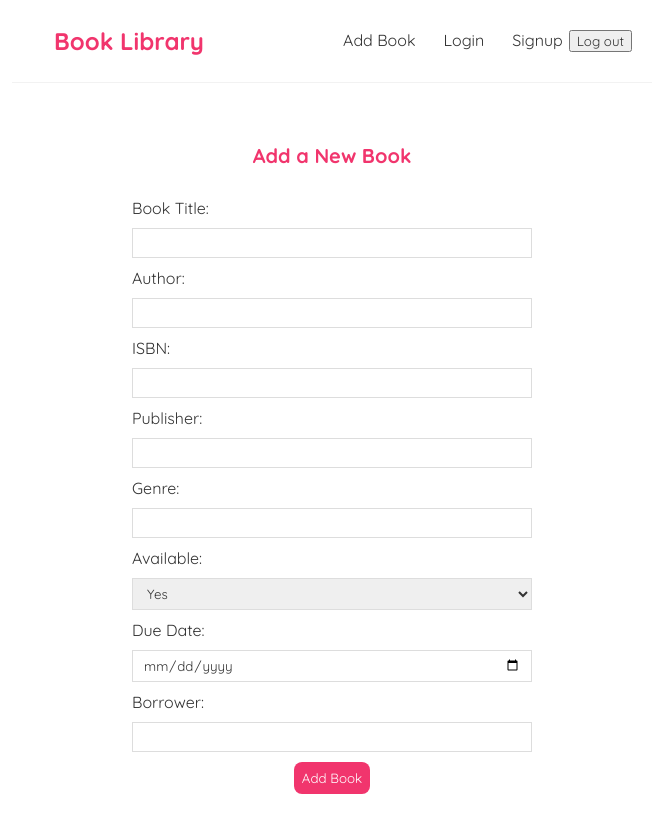
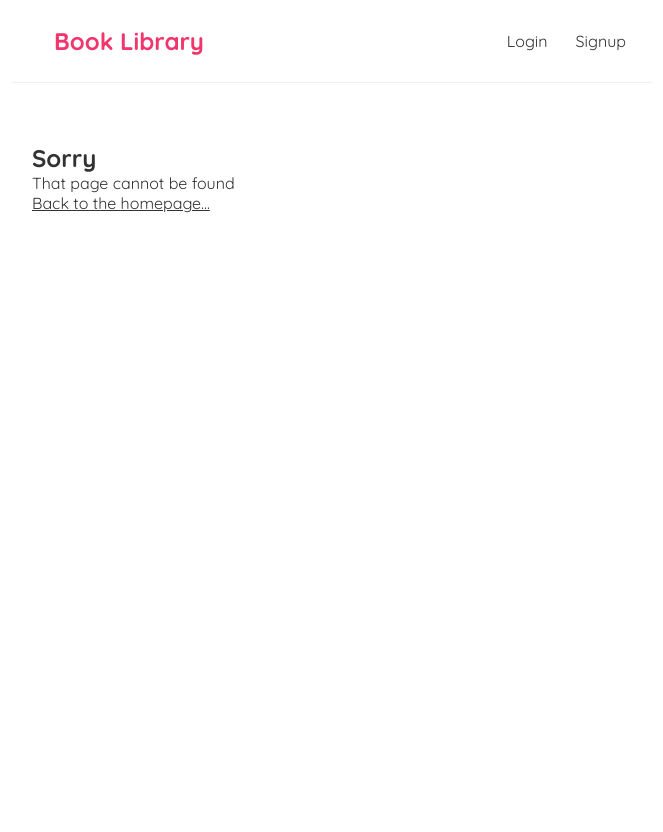
Before and after one commit to clarypham1/Week6-PP-FE, a React (Vite) app in the folder week6-fepp-option-b/frontend/: page /add-book in a window 1280 px wide. Shown: the top 832 px of the page, without its empty margins (308-971 px from the left). After the commit the page ends 800 px from the top, so only its background shows below. Built offline with nearby package versions, Linux system fonts and the light colour scheme.

Commit message:
feat(auth): add route protection, token headers, and conditional rendering

```diff
--- a/week6-fepp-option-b/frontend/src/App.jsx
+++ b/week6-fepp-option-b/frontend/src/App.jsx
@@ -1,29 +1,69 @@
 import { BrowserRouter, Routes, Route, Navigate } from "react-router-dom";
+import { useState } from "react";
 
 // pages & components
+import Navbar from "./components/Navbar";
 import Home from "./pages/HomePage";
 import AddBookPage from "./pages/AddBookPage";
-import Navbar from "./components/Navbar";
-import NotFoundPage from "./pages/NotFoundPage";
 import BookPage from "./pages/BookPage";
 import EditBookPage from "./pages/EditBookPage";
+import NotFoundPage from "./pages/NotFoundPage";
 import Login from "./pages/Login";
 import Signup from "./pages/Signup";
 
 const App = () => {
+  const [isAuthenticated, setIsAuthenticated] = useState(() => {
+    const user = JSON.parse(localStorage.getItem("user"));
+    return user && user.token ? true : false;
+  });
+
   return (
     <div className="App">
       <BrowserRouter>
-        <Navbar />
+        <Navbar
+          isAuthenticated={isAuthenticated}
+          setIsAuthenticated={setIsAuthenticated}
+        />
         <div className="content">
           <Routes>
             <Route path="/" element={<Home />} />
-            <Route path="/add-book" element={<AddBookPage />} />
+            <Route
+              path="/books/:id"
+              element={<BookPage isAuthenticated={isAuthenticated} />}
+            />
+            <Route
+              path="/books/add-book"
+              element={
+                isAuthenticated ? <AddBookPage /> : <Navigate to="/signup" />
+              }
+            />
+            <Route
+              path="/edit-book/:id"
+              element={
+                isAuthenticated ? <EditBookPage /> : <Navigate to="/signup" />
+              }
+            />
+            <Route
+              path="/signup"
+              element={
+                isAuthenticated ? (
+                  <Navigate to="/" />
+                ) : (
+                  <Signup setIsAuthenticated={setIsAuthenticated} />
+                )
+              }
+            />
+            <Route
+              path="/login"
+              element={
+                isAuthenticated ? (
+                  <Navigate to="/" />
+                ) : (
+                  <Login setIsAuthenticated={setIsAuthenticated} />
+                )
+              }
+            />
             <Route path="*" element={<NotFoundPage />} />
-            <Route path="/books/:id" element={<BookPage />} />
-            <Route path="/edit-book/:id" element={<EditBookPage />} />
-            <Route path="/signup" element={<Signup />} />
-            <Route path="/login" element={<Login />} />
           </Routes>
         </div>
       </BrowserRouter>
--- a/week6-fepp-option-b/frontend/src/components/Navbar.jsx
+++ b/week6-fepp-option-b/frontend/src/components/Navbar.jsx
@@ -1,7 +1,8 @@
 import { Link } from "react-router-dom";
 
-const Navbar = () => {
+const Navbar = ({isAuthenticated, setIsAuthenticated}) => {
   const handleClick = () => {
+    setIsAuthenticated(false);
     localStorage.removeItem("user");
   };
 
@@ -11,12 +12,19 @@
         <h1>Book Library</h1>
       </Link>
       <div className="links">
-        <div>
-          <Link to="/books/add-book">Add Book</Link>
-          <Link to="/login">Login</Link>
-          <Link to="/signup">Signup</Link>
-          <button onClick={handleClick}>Log out</button>
-        </div>
+        {isAuthenticated && (
+          <div>
+            <Link to="/books/add-book">Add Book</Link>
+            <span>{JSON.parse(localStorage.getItem("user")).email}</span>
+            <button onClick={handleClick}>Log out</button>
+          </div>
+        )}
+        {!isAuthenticated && (
+          <div>
+            <Link to="/login">Login</Link>
+            <Link to="/signup">Signup</Link>
+          </div>
+        )}
       </div>
     </nav>
   );
--- a/week6-fepp-option-b/frontend/src/pages/AddBookPage.jsx
+++ b/week6-fepp-option-b/frontend/src/pages/AddBookPage.jsx
@@ -4,6 +4,8 @@
 
 const AddBookPage = () => {
 
+  const user = JSON.parse(localStorage.getItem("user"));
+  const token = user ? user.token : null;
 
   const [title, setTitle] = useState("");
   const [author, setAuthor] = useState("");
@@ -20,7 +22,9 @@
     try {
       const res = await fetch("/api/books", {
         method: "POST",
-        headers: { "Content-Type": "application/json" },
+        headers: { "Content-Type": "application/json",
+          Authorization: `Bearer ${token}`,
+         },
         body: JSON.stringify(newBook),
       });
       if (!res.ok) throw new Error("Failed to add book");
--- a/week6-fepp-option-b/frontend/src/pages/BookPage.jsx
+++ b/week6-fepp-option-b/frontend/src/pages/BookPage.jsx
@@ -2,7 +2,10 @@
 import { useEffect, useState } from "react";
 
 
-const BookPage = () => {
+const BookPage = ({ isAuthenticated }) => {
+  const user = JSON.parse(localStorage.getItem("user"));
+  const token = user ? user.token : null;
+
   const navigate = useNavigate(); // now here!
   const { id } = useParams();
   const [book, setBook] = useState(null);
@@ -13,6 +16,9 @@
     try {
       const res = await fetch(`/api/books/${bookId}`, {
         method: "DELETE",
+        headers: {
+          Authorization: `Bearer ${token}`,
+        },
       });
       if (!res.ok) throw new Error("Failed to delete book");
     } catch (error) {
@@ -64,8 +70,13 @@
             ? new Date(book.availability.dueDate).toLocaleDateString() : "-"}</p>
           <p>Borrower: {book.availability.borrower || "-"}</p>
           <button onClick={() => handleGoHome()}>Back</button>
-          <button onClick={() => navigate(`/edit-book/${book._id}`)}>Edit</button>
-          <button onClick={() => onDeleteClick(book._id)}>Delete</button>
+
+          {isAuthenticated && (
+            <>
+              <button onClick={() => navigate(`/edit-book/${book._id}`)}>Edit</button>
+              <button onClick={() => onDeleteClick(book._id)}>Delete</button>
+            </>
+          )}
         </>
       )}
     </div>
--- a/week6-fepp-option-b/frontend/src/pages/EditBookPage.jsx
+++ b/week6-fepp-option-b/frontend/src/pages/EditBookPage.jsx
@@ -1,7 +1,10 @@
 import { useParams, useNavigate } from "react-router-dom";
 import { useEffect, useState } from "react";
 
-const EditBookPage = () => {
+const EditBookPage = ({isAuthenticated}) => {
+
+  const user = JSON.parse(localStorage.getItem("user"));
+  const token = user ? user.token : null;
 
   const {id} = useParams();
   const navigate = useNavigate();
@@ -38,7 +41,9 @@
     try {
       const res = await fetch(`/api/books/${id}`, {
         method: "PUT",
-        headers: { "Content-Type": "application/json" },
+        headers: { "Content-Type": "application/json",
+          Authorization: `Bearer ${token}`
+         },
         body: JSON.stringify(updatedBook),
       });
       if (!res.ok) throw new Error("Failed to update book");
--- a/week6-fepp-option-b/frontend/src/pages/Login.jsx
+++ b/week6-fepp-option-b/frontend/src/pages/Login.jsx
@@ -1,7 +1,7 @@
 import { useState } from "react";
 import { useNavigate } from "react-router-dom";
 
-const Login = () => {
+const Login = ({setIsAuthenticated}) => {
   const navigate = useNavigate();
   const [email, setEmail] = useState("");
   const [password, setPassword] = useState("");
@@ -25,6 +25,7 @@
 
     localStorage.setItem("user", JSON.stringify(user));
     console.log("success");
+    setIsAuthenticated(true);
     navigate("/");
   };
 
--- a/week6-fepp-option-b/frontend/src/pages/Signup.jsx
+++ b/week6-fepp-option-b/frontend/src/pages/Signup.jsx
@@ -1,7 +1,7 @@
 import { useState } from "react";
 import { useNavigate } from "react-router-dom";
 
-const Signup = () => {
+const Signup = ({setIsAuthenticated}) => {
   const navigate = useNavigate();
   const [name, setName] = useState("");
   const [email, setEmail] = useState("");
@@ -38,6 +38,7 @@
 
     localStorage.setItem("user", JSON.stringify(user));
     console.log("success");
+    setIsAuthenticated(true);
     navigate("/");
   };
 
```
